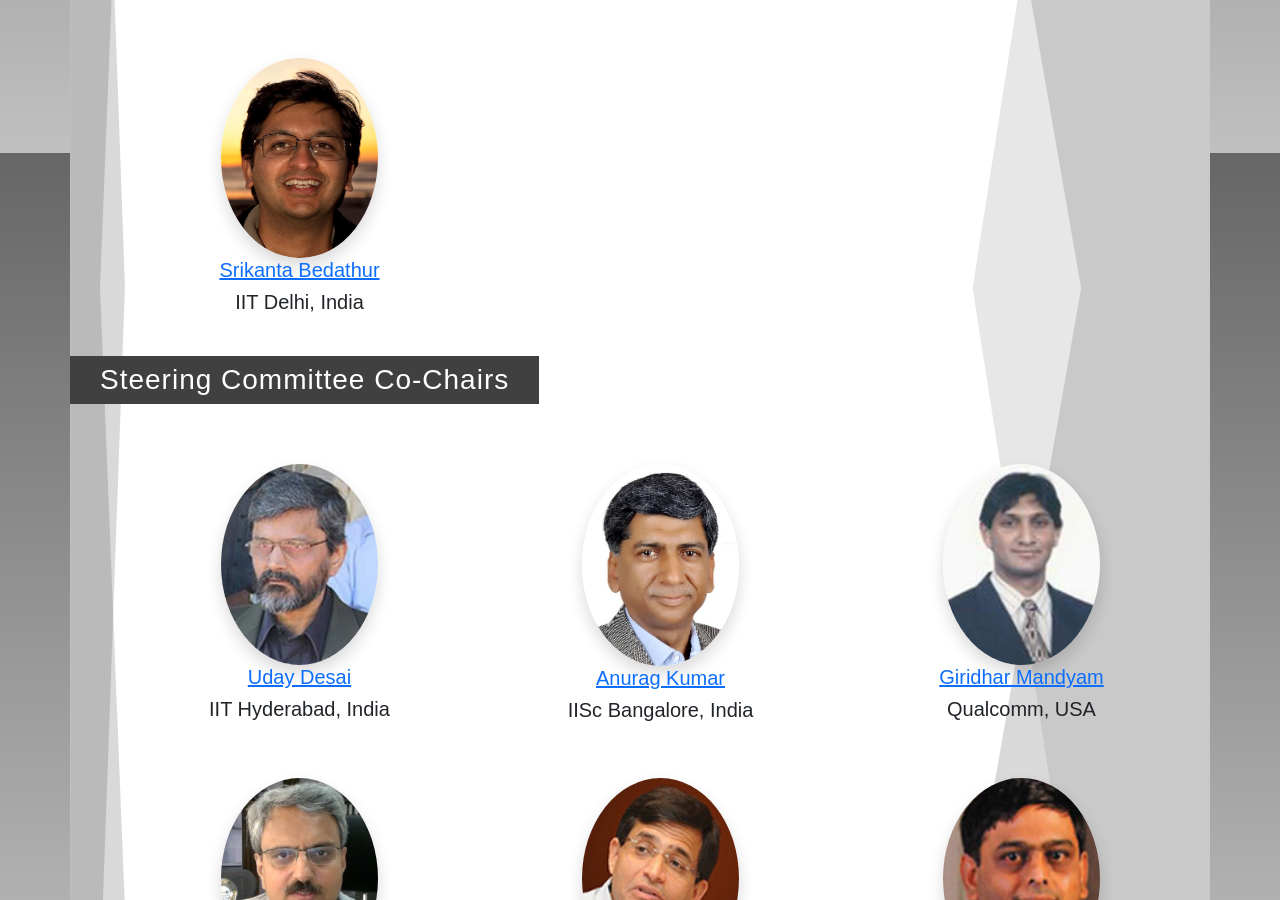
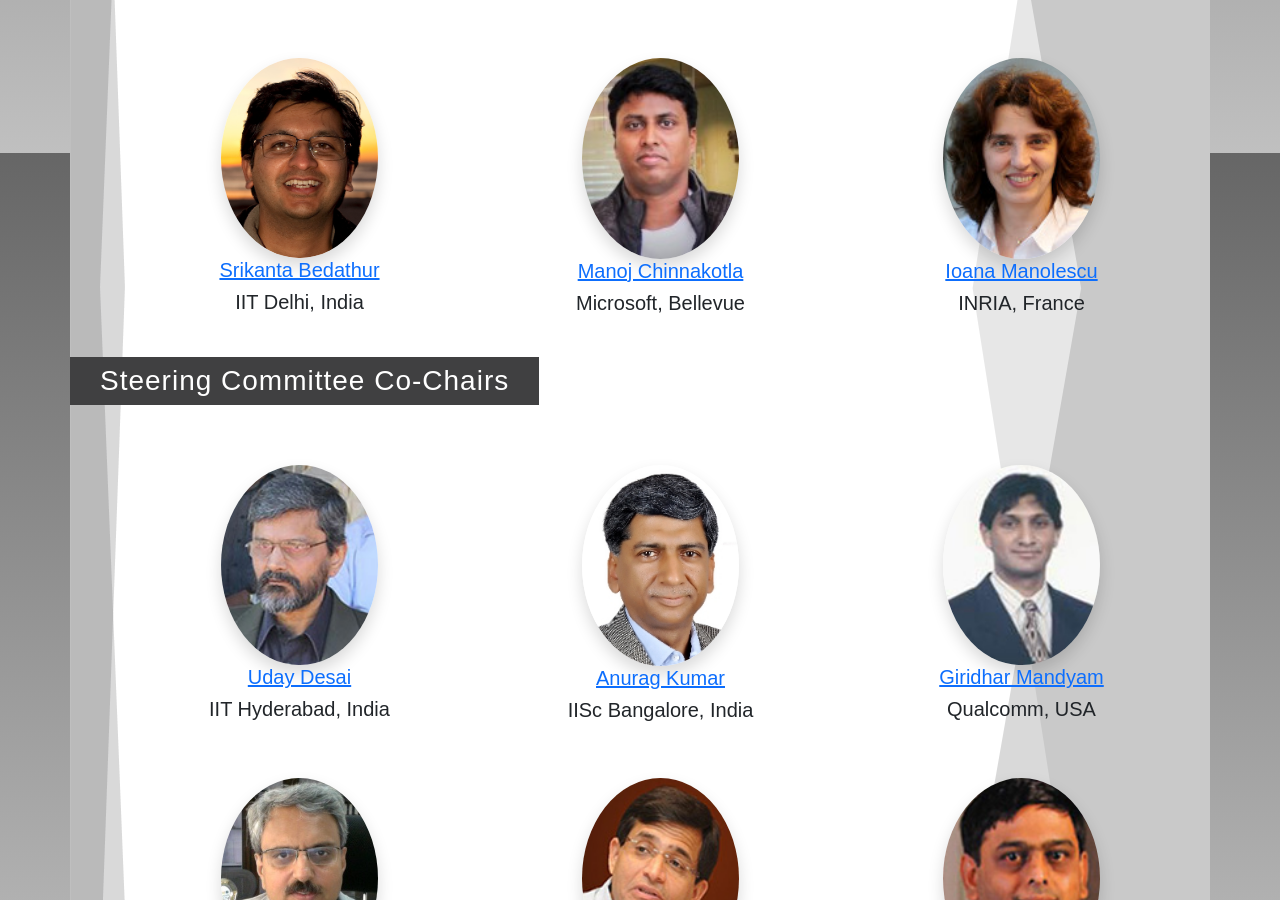
Before and after one commit to aimlsystems/2021, a Jekyll site: the page built from _wpages/committee/01_oc.html, in a window 1280 px wide and 900 px high, scrolled down 747 px. Built offline with Jekyll 4.4.1, drawn with Linux system fonts in a browser that asks for light colours.

Commit message:
adding oc_mem

```diff
--- a/_data/oc_mem.yml
+++ b/_data/oc_mem.yml
@@ -1,17 +1,16 @@
-- position: General
-  members:
-    - Rakesh Agrawal, National Academy of Engineering
-    - Pushpak Bhattacharyya, IIT Bombay
+General:
+  - Rakesh Agrawal, National Academy of Engineering
+  - Pushpak Bhattacharyya, IIT Bombay
 
-- position: Technical Program
-  members:
-    - Srikanta Bedathur, IIT Delhi
+Technical Program:
+  - Srikanta Bedathur, IIT Delhi
+  - Manoj Chinnakotla, MS
+  - Ioana Manolescu, Inria
 
-- position: Steering Committee
-  members:
-    - Uday Desai
-    - Anurag Kumar
-    - Giridhar Mandyam
-    - Huzur Saran
-    - Rajeev Shorey
-    - G Venkatesh
+Steering Committee:
+  - Uday Desai
+  - Anurag Kumar
+  - Giridhar Mandyam
+  - Huzur Saran
+  - Rajeev Shorey
+  - G Venkatesh
--- a/_wpages/committee/01_oc.html
+++ b/_wpages/committee/01_oc.html
@@ -5,13 +5,13 @@
 ---
 
 {% for committee in site.data.oc_mem %}
-<h3>{{ committee.position }} Co-Chairs</h3><br/>
+<h3>{{ committee[0] }} Co-Chairs</h3><br/>
 <div class="row">
-{% for mem in committee.members %}
+{% for mem in committee[1] %}
 <div class="col-12 col-sm-6 col-md-4 col-lg-4 col-xl-4 p-4">
-    <div class="col-6 offset-3"><img src="{{ site.baseurl }}/images/peoples/{{ site.data.peoples[mem][3] }}" class="img-fluid rounded-circle shadow" style="width: 100%;" ></div>
-    <h5 class="text-center"><a href="{{ site.data.peoples[mem][2] }}" target="_blank">{{ site.data.peoples[mem][0] }}</a></h5>
-    <h5 class="text-center">{{ site.data.peoples[mem][1] }}</h5>
+    <div class="col-6 offset-3"><img src="{{ site.baseurl }}/images/peoples/{{ site.data.peoples[mem][3] | default: "avtar.png" }}" class="img-fluid rounded-circle shadow" style="width: 100%;" ></div>
+    <h5 class="text-center"><a href="{{ site.data.peoples[mem][2] | default: "#" }}" target="_blank">{{ site.data.peoples[mem][0] | default: mem }}</a></h5>
+    <h5 class="text-center">{{ site.data.peoples[mem][1] | default: ""}}</h5>
 </div>
 {% endfor %}
 </div>
```
Also changed, not shown: _data/peoples.yml (+13 -0 lines), images/peoples/avtar.png (added), images/peoples/ioana.jpg (added), images/peoples/manoj-ms.jpg (added).
